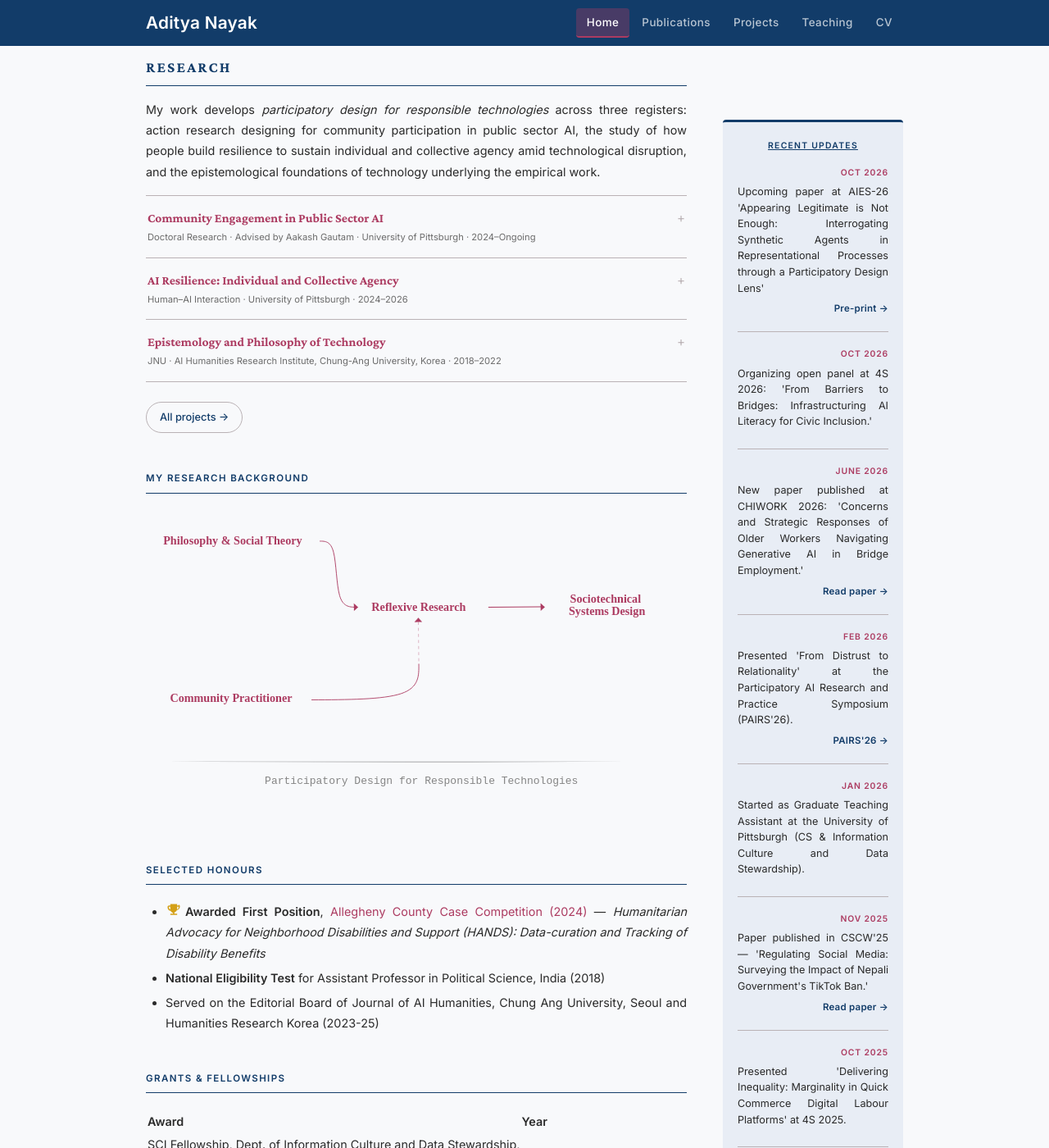
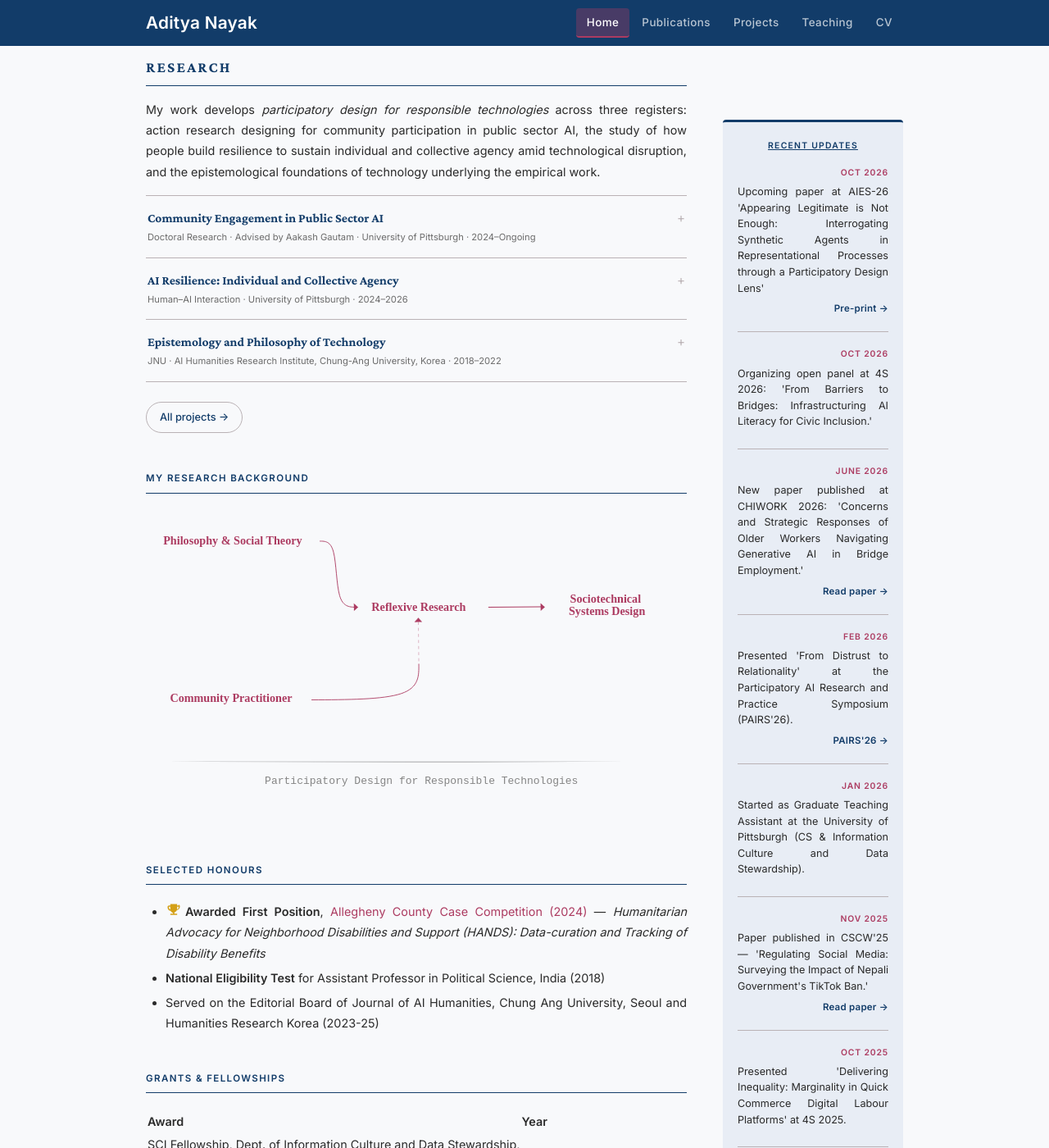
Before and after one commit to adityanayak-info/adityanayak-info.github.io, a Jekyll site: the page built from index.md, in a window 1280 px wide and 1400 px high, scrolled down 676 px. Shown: the whole window at 82% size. Built offline with Jekyll 4.4.1, drawn with Linux system fonts in a browser that asks for light colours.

Commit message:
Change text color from burgundy to navy

```diff
--- a/assets/css/style.css
+++ b/assets/css/style.css
@@ -1238,7 +1238,7 @@ hr.profile-rule {
   font-family: 'Crimson Pro', serif;
   font-size: 0.97rem;
   font-weight: 700;
-  color: var(--burgundy);
+  color: var(--navy);
   line-height: 1.3;
 }
 
@@ -1299,7 +1299,7 @@ hr.profile-rule {
 .hp-out .output-group-label {
   font-size: 0.68rem;
   font-weight: 600;
-  color: var(--burgundy);
+  color: var(--navy);
   margin: 10px 0 5px;
 }
 
```
